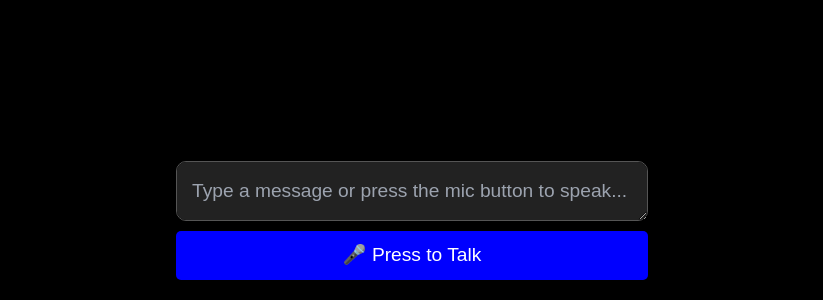
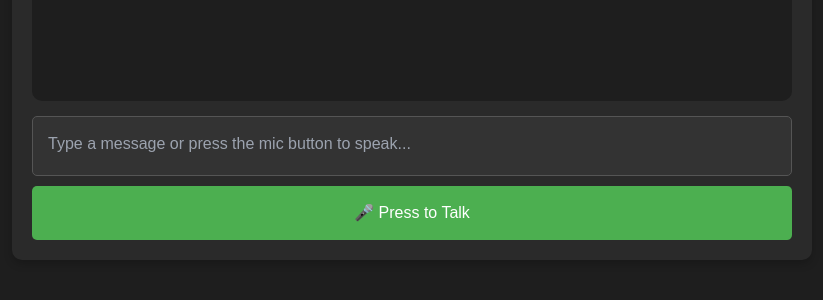
Before and after one commit to dmw1019/percentiversary-site, a Next.js app: page / in a window 1280 px wide. Shown: the part 500-800 px from the top of the page, without its empty margins (228-1051 px from the left). Built offline with nearby package versions, Linux system fonts and the light colour scheme.

Commit message:
fit to screen

```diff
--- a/src/app/components/Chat.tsx
+++ b/src/app/components/Chat.tsx
@@ -12,7 +12,7 @@ interface ISpeechRecognition {
     onresult: (event: ISpeechRecognitionEvent) => void;
     onerror: (event: ErrorEvent) => void;
     onend: () => void;
-    onstart: () => void; // Added `onstart`
+    onstart: () => void;
     start: () => void;
     stop: () => void;
   };
@@ -26,7 +26,6 @@ interface ISpeechRecognitionEvent {
   };
 }
 
-// Extend the Window interface with the new SpeechRecognition types
 declare global {
   interface Window {
     SpeechRecognition: ISpeechRecognition;
@@ -65,7 +64,7 @@ const Chat = () => {
     if (contentToSend.trim()) {
       const userMessage = { role: 'user', content: contentToSend };
       setMessages([...messages, userMessage]);
-      setInput(''); // Clear the input field
+      setInput('');
 
       try {
         const response = await axios.post('/api/chatbot', { message: contentToSend });
@@ -76,7 +75,7 @@ const Chat = () => {
           { role: 'assistant', content: reply },
         ]);
 
-        await requestGoogleTTS(reply); // Play the response using Google TTS
+        await requestGoogleTTS(reply);
       } catch (error) {
         console.error('Error sending message:', error);
       }
@@ -123,19 +122,45 @@ const Chat = () => {
   };
 
   return (
-    <div style={{ display: 'flex', width: '100vw', height: '100vh', backgroundColor: '#000', justifyContent: 'center' }}>
-      <div style={{ width: '40%', padding: '20px', color: '#fff', display: 'flex', flexDirection: 'column', fontSize: '1.2rem', margin: '0 auto' }}>
-        <div style={{ flexGrow: 1, overflowY: 'auto', marginBottom: '15px', padding: '15px', borderRadius: '10px' }}>
+    <div style={{
+      display: 'flex',
+      justifyContent: 'center',
+      alignItems: 'center',
+      width: '100vw',
+      height: '100vh',
+      backgroundColor: '#1e1e1e',
+      color: '#ffffff',
+      fontFamily: 'Arial, sans-serif',
+    }}>
+      <div style={{
+        display: 'flex',
+        flexDirection: 'column',
+        width: '95%',
+        maxWidth: '800px',
+        height: '90%',
+        backgroundColor: '#2a2a2a',
+        padding: '20px',
+        borderRadius: '10px',
+        boxShadow: '0 4px 8px rgba(0, 0, 0, 0.2)',
+      }}>
+        <div style={{
+          flex: 1,
+          overflowY: 'auto',
+          marginBottom: '15px',
+          padding: '15px',
+          borderRadius: '10px',
+          backgroundColor: '#1e1e1e',
+        }}>
           {messages.map((msg, idx) => (
             <div key={idx} style={{
-              backgroundColor: msg.role === 'user' ? '#2a2a2a' : '#3a3a3a',
-              borderRadius: '15px',
-              padding: '12px 18px',
-              marginBottom: '12px',
+              backgroundColor: msg.role === 'user' ? '#4CAF50' : '#3a3a3a',
+              borderRadius: '10px',
+              padding: '10px 15px',
+              marginBottom: '10px',
+              color: '#fff',
+              maxWidth: '75%',
               alignSelf: msg.role === 'user' ? 'flex-start' : 'flex-end',
-              color: msg.role === 'user' ? '#00ff00' : '#fff',
-              maxWidth: '80%',
-              fontSize: '1.1rem'
+              fontSize: '1rem'
             }}>
               {msg.content}
             </div>
@@ -148,11 +173,13 @@ const Chat = () => {
           style={{
             width: '100%',
             padding: '15px',
-            backgroundColor: '#222',
-            color: '#00ff00',
+            backgroundColor: '#333',
+            color: '#ffffff',
             border: '1px solid #555',
-            borderRadius: '10px',
-            fontSize: '1.2rem',
+            borderRadius: '5px',
+            fontSize: '1rem',
+            resize: 'none',
+            marginBottom: '10px',
             height: '60px'
           }}
         ></textarea>
@@ -160,14 +187,14 @@ const Chat = () => {
           onClick={startPressToTalk}
           style={{
             width: '100%',
-            marginTop: '10px',
-            padding: '10px 20px',
-            backgroundColor: isListening ? '#f00' : '#00f',
-            color: '#fff',
+            padding: '15px',
+            backgroundColor: isListening ? '#d32f2f' : '#4CAF50',
+            color: '#ffffff',
             border: 'none',
             borderRadius: '5px',
-            fontSize: '1.2rem',
-            cursor: 'pointer'
+            fontSize: '1rem',
+            cursor: 'pointer',
+            marginTop: 'auto'
           }}
         >
           {isListening ? 'Listening...' : '🎤 Press to Talk'}
```
